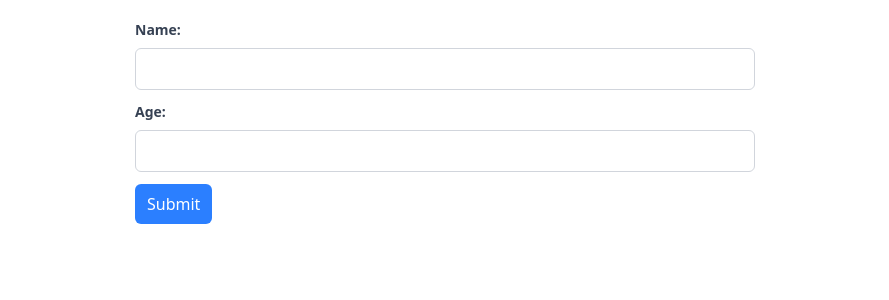
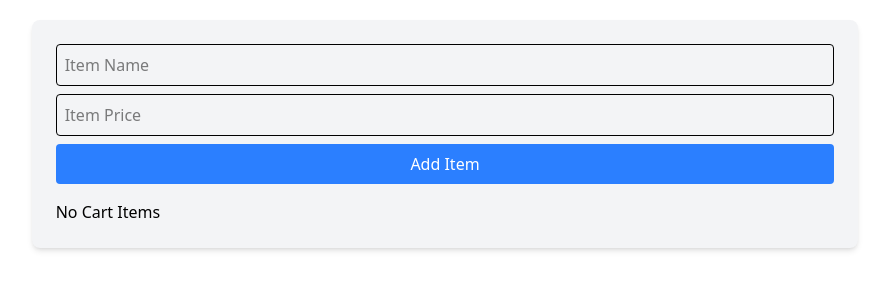
Before and after one commit to phitronio/SDT-Django, a React (Vite) app in the folder phimart-client/: page / in a window 1280 px wide. Shown: the top 300 px of the page, without its empty margins (195-1084 px from the left). Built offline with nearby package versions, Linux system fonts and the light colour scheme.

Commit message:
30.6 to 30.8 added

```diff
--- a/phimart-client/src/App.jsx
+++ b/phimart-client/src/App.jsx
@@ -1,9 +1,9 @@
-import HookForm from "./components/HookForm";
+import CartApp from "./cart/CartApp";
 
 function App() {
   return (
     <div className="m-5">
-      <HookForm />
+      <CartApp />
     </div>
   );
 }
--- /dev/null
+++ b/phimart-client/src/cart/CartApp.jsx
@@ -0,0 +1,99 @@
+import { Trash2 } from "lucide-react";
+import { useState } from "react";
+import { useForm } from "react-hook-form";
+
+const CartApp = () => {
+  const { register, handleSubmit } = useForm();
+  const [cart, setCart] = useState([]);
+
+  /*
+   const cart = [
+    { name: "Laptop", price: 34000 },
+    { name: "Mobile Phone", price: 20000 },
+  ];
+
+  {product1: Laptop, product2: "MObile"}
+  */
+
+  //   Add Item
+  const addItem = (data) => {
+    const existingItem = cart.find((item) => item.name === data.name);
+
+    if (existingItem) {
+      setCart(
+        cart.map((item) =>
+          item.name === data.name
+            ? { ...item, quantity: item.quantity + 1 }
+            : item
+        )
+      );
+    } else {
+      setCart([
+        ...cart,
+        { name: data.name, price: parseFloat(data.price), quantity: 1 },
+      ]);
+    }
+  };
+
+  return (
+    <div className="w-2/3 mx-auto bg-gray-100 rounded-lg p-6 shadow-md">
+      {/* Add Cart Items  */}
+      <form onSubmit={handleSubmit(addItem)} className="mb-4 space-y-2">
+        <input
+          {...register("name", { required: true })}
+          type="text"
+          placeholder="Item Name"
+          className="border p-2 rounded w-full"
+        />
+        <input
+          {...register("price", { required: true })}
+          type="number"
+          placeholder="Item Price"
+          className="border p-2 rounded w-full"
+        />
+        <button className="bg-blue-500 text-white px-4 py-2 rounded w-full">
+          Add Item
+        </button>
+      </form>
+
+      {/* Cart Items List  */}
+      {cart.length > 0 ? (
+        // Todo cart items
+        <div>
+          {cart.map((item) => (
+            <div
+              key={item.name}
+              className="flex justify-between items-center p-2  bg-white rounded mb-2"
+            >
+              <p className="font-semibold">{item.name}</p>
+              <p className="text-sm text-gray-600">
+                {(item.price * item.quantity).toFixed(2)}
+              </p>
+
+              <div className="flex items-center">
+                <button className="bg-red-500 text-white px-2 py-1 rounded">
+                  -
+                </button>
+                <span className="mx-2">{item.quantity}</span>
+                <button className="bg-green-500 text-white px-2 py-1 rounded">
+                  +
+                </button>
+              </div>
+
+              <button>
+                <Trash2 />
+              </button>
+            </div>
+          ))}
+
+          {/* Total Price  */}
+          <div className="mt-4 font-bold text-lg">Total: 100</div>
+        </div>
+      ) : (
+        <p>No Cart Items</p>
+      )}
+    </div>
+  );
+};
+
+export default CartApp;
```
